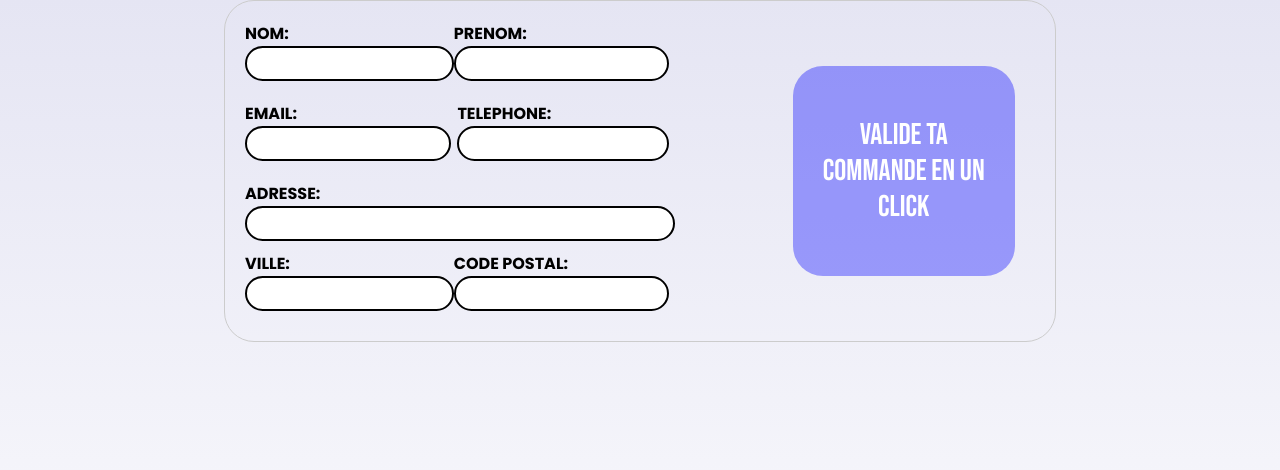
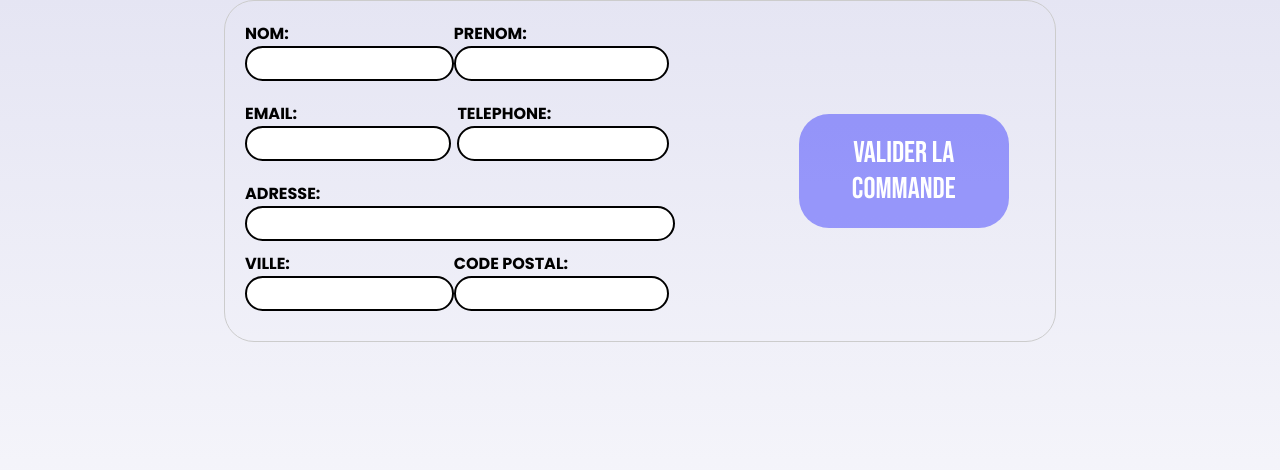
Before and after one commit to emmanuelle-c/JS-Paris-BrainWaves-P2-Les4Fantastiques, a React (Vite) app in the folder client/: page /formulaire in a window 1280 px wide. Shown: the top 470 px of the page. Built offline with nearby package versions, Linux system fonts and the light colour scheme.

Commit message:
Paypal Finish

```diff
--- a/client/package.json
+++ b/client/package.json
@@ -11,6 +11,7 @@
     "@emotion/styled": "^11.11.5",
     "@mui/icons-material": "^5.15.15",
     "@mui/material": "^5.15.15",
+    "@paypal/react-paypal-js": "^8.2.0",
     "axios": "^1.6.8",
     "prop-types": "^15.8.1",
     "react": "^18.2.0",
--- a/client/src/App.css
+++ b/client/src/App.css
@@ -3,6 +3,7 @@
   padding: 0;
   box-sizing: border-box;
 }
+
 :root {
   --main-color: #00008b;
   --secondary-color: #7b7b7b;
--- a/client/src/components/Comment/AvisClient.jsx
+++ b/client/src/components/Comment/AvisClient.jsx
@@ -16,9 +16,7 @@ function AvisClient() {
       date: "12/04/2024",
       content: "J'ai adoré, je recommande !",
       rating: 4,
-
     },
-
   ]);
 
   const [newComment, setNewComment] = useState({
--- a/client/src/components/Formulaire/Formulaire.css
+++ b/client/src/components/Formulaire/Formulaire.css
@@ -131,8 +131,3 @@ label {
 #valider:hover {
   transform: scale(0.9);
 }
-
-/* .title-form {
-  display: flex;
-
-} */
--- a/client/src/components/Formulaire/Formulaire.jsx
+++ b/client/src/components/Formulaire/Formulaire.jsx
@@ -1,4 +1,5 @@
 import { useState } from "react";
+import Paypal from "../Paypal/Paypal";
 import "./Formulaire.css";
 
 function Formulaire() {
@@ -16,7 +17,7 @@ function Formulaire() {
 
   return (
     <div className="container" onSubmit={handleSubmit}>
-        {/* <h1 className="title-form">Réserver ce super héro !</h1> */}
+      {/* <h1 className="title-form">Réserver ce super héro !</h1> */}
       <div className="container-data">
         <div className="usedata">
           <div>
@@ -97,11 +98,7 @@ function Formulaire() {
         </div>
       </div>
 
-      <div className="container-button">
-        <button id="valider" type="submit">
-          VALIDE TA COMMANDE EN UN CLICK
-        </button>
-      </div>
+      <Paypal />
     </div>
   );
 }
--- /dev/null
+++ b/client/src/components/Paypal/Paypal.css
@@ -0,0 +1,6 @@
+.paypal {
+  position: relative;
+  top: -85px;
+  z-index: 10000;
+  opacity: 0;
+}
--- a/client/src/components/Paypal/Paypal.jsx
+++ b/client/src/components/Paypal/Paypal.jsx
@@ -1,45 +1,21 @@
-import { PayPalButton } from "react-paypal-button-v2";
-import { useState } from "react";
+import { PayPalScriptProvider, PayPalButtons } from "@paypal/react-paypal-js";
+import "./Paypal.css";
 
-function PayPal() {
-  const [commandeValidee, setCommandeValidee] = useState(false);
-
-  const onSuccess = (details, data) => {
-    alert("Paiement effectué avec succès !");
-    // Mettez ici le code à exécuter après un paiement réussi
-  };
-
-  const onError = (err) => {
-    console.error("Erreur lors du paiement : ", err);
-    // Mettez ici le code à exécuter en cas d'erreur de paiement
-  };
-
-  const onCancel = (data) => {
-    alert("Paiement annulé !");
-    // Mettez ici le code à exécuter en cas d'annulation de paiement
-  };
-
-  const handleSubmit = (event) => {
-    event.preventDefault();
-    setCommandeValidee(true);
-  };
-
+function Paypal() {
   return (
-    <div>
-      {commandeValidee ? (
-        <PayPalButton
-          amount="10.00" // Montant à payer
-          currency="USD" // Devise
-          onSuccess={onSuccess} // Fonction à exécuter en cas de succès
-          onError={onError} // Fonction à exécuter en cas d'erreur
-          onCancel={onCancel} // Fonction à exécuter en cas d'annulation
-        />
-      ) : (
-        <form onSubmit={handleSubmit}>
-          {/* Vos champs de formulaire ici */}
-          <button type="submit">Valider la commande</button>
-        </form>
-      )}
+    <div className="container-button">
+      <form>
+        {/* Vos champs de formulaire ici */}
+        <button type="button" id="valider">
+          Valider la commande
+        </button>
+        <PayPalScriptProvider options={{ clientId: "test" }}>
+          <PayPalButtons
+            className="paypal"
+            style={{ layout: "horizontal", color: "blue", height: 55 }}
+          />
+        </PayPalScriptProvider>
+      </form>
     </div>
   );
 }
```
Also changed, not shown: client/src/main.jsx (+8 -9 lines).
